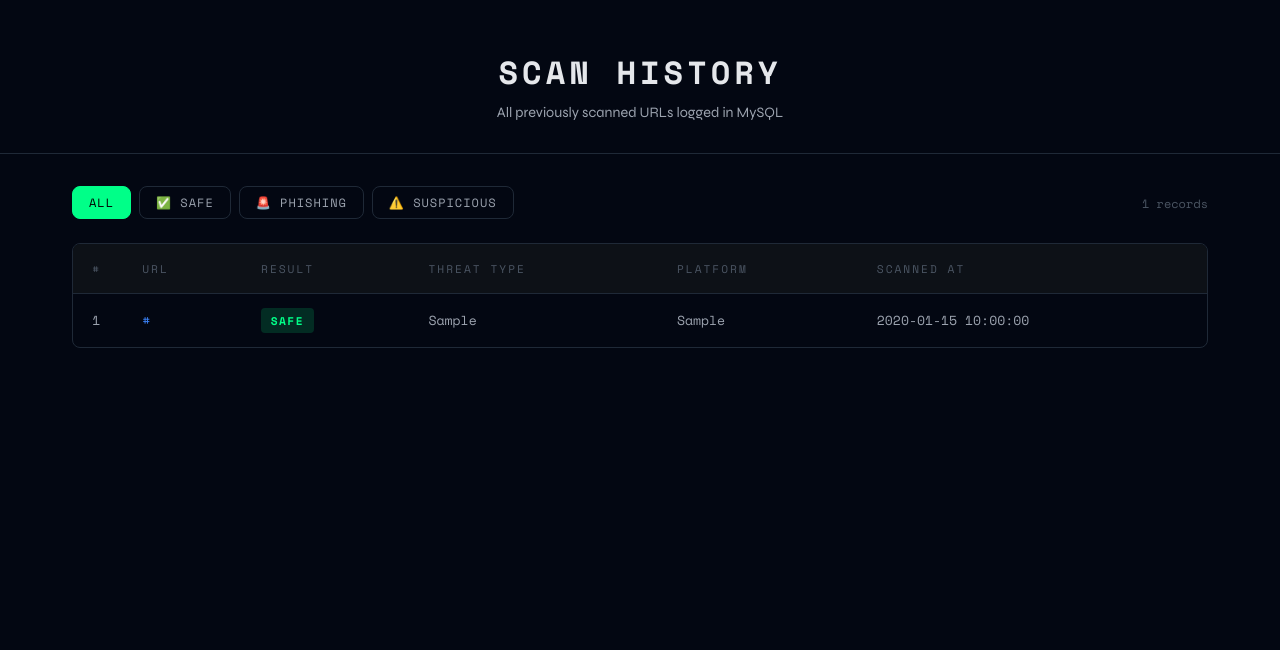
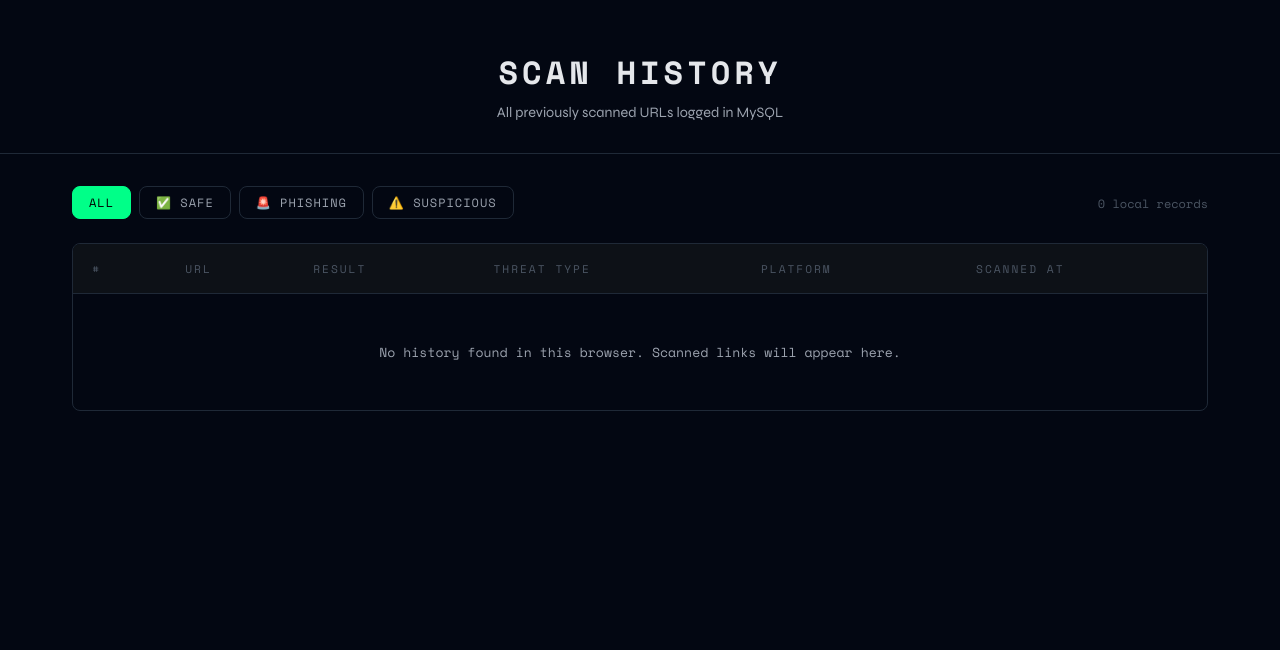
Before and after one commit to shreysing04/PhishGuard, a Flask app: page /history in a window 1280 px wide. Shown: the part 64-714 px from the top of the page. Run offline with Flask 3, Linux system fonts and the light colour scheme; tables that the repository leaves empty hold one stand-in row (values such as "Sample post").

Commit message:
feat: history on browser storage, stats on cloud mysql

```diff
--- a/static/js/main.js
+++ b/static/js/main.js
@@ -30,6 +30,7 @@ async function scanURL() {
         });
 
         const data = await res.json();
+        saveToLocalStorage(data);
         renderResult(data, resultCard, scannerCard);
     } catch (err) {
         renderResult({
@@ -118,10 +119,33 @@ function resetScanner() {
 
     if (resultCard) resultCard.classList.add('hidden');
     if (scannerCard) scannerCard.classList.remove('hidden');
-    if (input) {
-        input.value = '';
-        input.focus();
+    const input = document.getElementById('urlInput');
+    if (input) input.focus();
+}
+
+function saveToLocalStorage(data) {
+    if (!data || data.status === 'error') return;
+
+    let history = JSON.parse(localStorage.getItem('phishguard_history') || '[]');
+
+    const newEntry = {
+        url: data.url,
+        result: data.status,
+        threat_type: data.threat_type || 'N/A',
+        platform: data.platform || 'N/A',
+        scanned_at: new Date().toLocaleString(),
+        score: data.heuristic ? data.heuristic.heuristic_score : 0
+    };
+
+    // Add to start, avoid duplicates if same URL scanned twice in a row
+    if (history.length > 0 && history[0].url === newEntry.url) {
+        history[0] = newEntry; // update timestamp
+    } else {
+        history.unshift(newEntry);
     }
+
+    if (history.length > 50) history = history.slice(0, 50);
+    localStorage.setItem('phishguard_history', JSON.stringify(history));
 }
 
 function shakeInput(el) {
--- a/templates/history.html
+++ b/templates/history.html
@@ -56,23 +56,26 @@ async function loadHistory(page = 1, filter = 'all') {
     currentPage = page;
     currentFilter = filter;
     const body = document.getElementById('historyBody');
-    body.innerHTML = '<tr><td colspan="6" class="loading-row"><div class="spinner"></div> Loading...</td></tr>';
+    const history = JSON.parse(localStorage.getItem('phishguard_history') || '[]');
 
-    try {
-        const res = await fetch(`/api/history?page=${page}&per_page=20&filter=${filter}`);
-        const data = await res.json();
+    // Filter history
+    const filtered = filter === 'all' ? history : history.filter(item => item.result === filter);
 
-        document.getElementById('totalCount').textContent = `${data.total} records`;
+    document.getElementById('totalCount').textContent = `${filtered.length} local records`;
 
-        if (!data.data || data.data.length === 0) {
-            const errorMsg = data.error ? `<br><small style="color: #ff4d4d;">Error: ${data.error}</small>` : '';
-            body.innerHTML = `<tr><td colspan="6" class="empty-row">No records found ${errorMsg}</td></tr>`;
+    if (filtered.length === 0) {
+        body.innerHTML = '<tr><td colspan="6" class="empty-row">No history found in this browser. Scanned links will appear here.</td></tr>';
         return;
     }
 
-        body.innerHTML = data.data.map((row, i) => `
+    // Pagination for local records (20 per page)
+    const start = (page - 1) * 20;
+    const end = start + 20;
+    const paginated = filtered.slice(start, end);
+
+    body.innerHTML = paginated.map((row, i) => `
         <tr class="result-row result-${row.result}">
-                <td class="row-id">${(page - 1) * 20 + i + 1}</td>
+            <td class="row-id">${start + i + 1}</td>
             <td class="row-url" title="${row.url}">
                 <a href="${row.url}" target="_blank" rel="noopener noreferrer">${truncateURL(row.url)}</a>
             </td>
@@ -83,10 +86,7 @@ async function loadHistory(page = 1, filter = 'all') {
         </tr>
     `).join('');
 
-        renderPagination(data.total, page);
-    } catch (e) {
-        body.innerHTML = '<tr><td colspan="6" class="error-row">⚠️ Failed to load history. Is the server running?</td></tr>';
-    }
+    renderPagination(filtered.length, page);
 }
 
 function truncateURL(url) {
```
Lines whose indentation alone changed are shown as unchanged.
